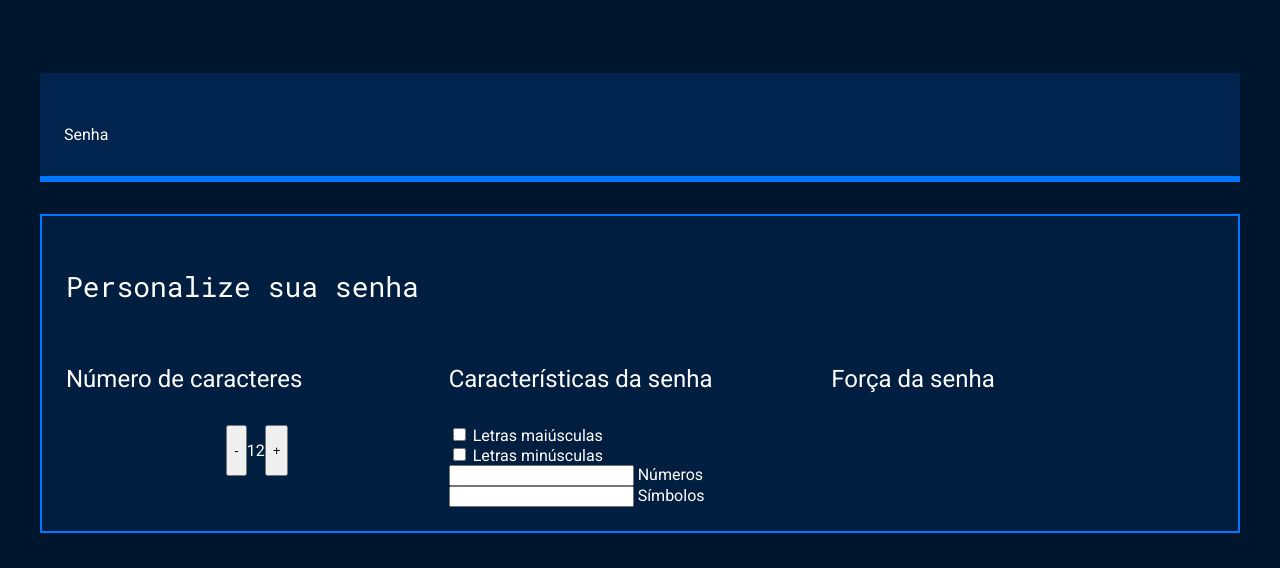
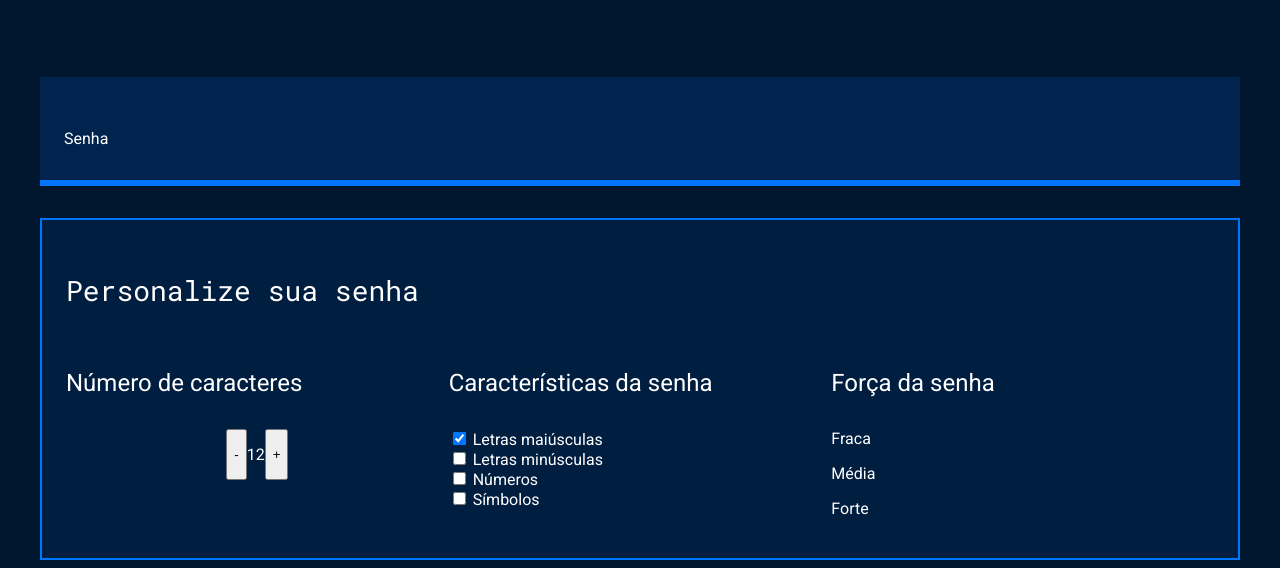
Before and after one commit to analu26/Bot-es-Site, a plain HTML site: page index.html in a window 1280 px wide. Shown: the part 249-817 px from the top of the page. Drawn offline with Linux system fonts and the light colour scheme.

Commit message:
Update index.html

```diff
--- a/index.html
+++ b/index.html
@@ -1,3 +1,6 @@
+<!DOCTYPE html>
+<html lang="pt-br">
+
 <head>
     <meta charset="UTF-8">
     <meta name="viewport" content="width=device-width, initial-scale=1.0">
@@ -14,7 +17,7 @@
         </div>
         <div class="conteudo-senha">
             <label for="senha">Senha</label>
-            <input name="senha" type="text" id="campo-senha">
+            <input name="senha" type="text" id="campo-senha" readonly>
         </div>
         <div class="parametro">
             <h3 class="parametro-titulo">Personalize sua senha</h3>
@@ -29,29 +32,37 @@
                 </div>
                 <div class="parametro-senha">
                     <h4 class="parametro-senha__titulo">Características da senha</h4>
-                        <div class=”parametro-senha-checkbox”>
-                            <input name="maiusculo" type="checkbox">
+                    <div class="parametro-senha-checkbox">
+                        <input name="maiusculo" type="checkbox" class="checkbox" checked>
                         <label for="maiusculo">Letras maiúsculas</label>
                     </div>
-                            <div class=”parametro-senha-checkbox”>
-                            <input name="minusculo" type="checkbox">
+                    <div class="parametro-senha-checkbox">
+                        <input name="minusculo" type="checkbox" class="checkbox">
                         <label for="minusculo">Letras minúsculas</label>
                     </div>
-                    <div class=”parametro-senha-checkbox”>
-                            <input name=”numero” type=”checkbox”>
-                            <label for=”numero”>Números</label>
+                    <div class="parametro-senha-checkbox">
+                        <input name="numero" type="checkbox" class="checkbox">
+                        <label for="numero">Números</label>
                     </div>
-                    <div class=”parametro-senha-checkbox”>
-                            <input name=”simbolo” type=”checkbox”>
-                            <label for=”simbolo”>Símbolos</label>
+                    <div class="parametro-senha-checkbox">
+                        <input name="simbolo" type="checkbox" class="checkbox">
+                        <label for="simbolo">Símbolos</label>
                     </div>
                 </div>
                 <div class="parametro-senha">
                     <h4 class="parametro-senha__titulo">Força da senha</h4>
+                    <div class="barra"></div>
+                    <div class="forca fraca"></div>
+                    <div class="parametro-senha-textos">
+                        <p>Fraca</p>
+                        <p>Média</p>
+                        <p>Forte</p>
+                    </div>
+                    <p class="entropia"></p>
                 </div>
             </div>
         </div>
     </section>
+    <script src="main.js"></script>
 </body>
-
 </html>
```
Lines whose indentation alone changed are shown as unchanged.
